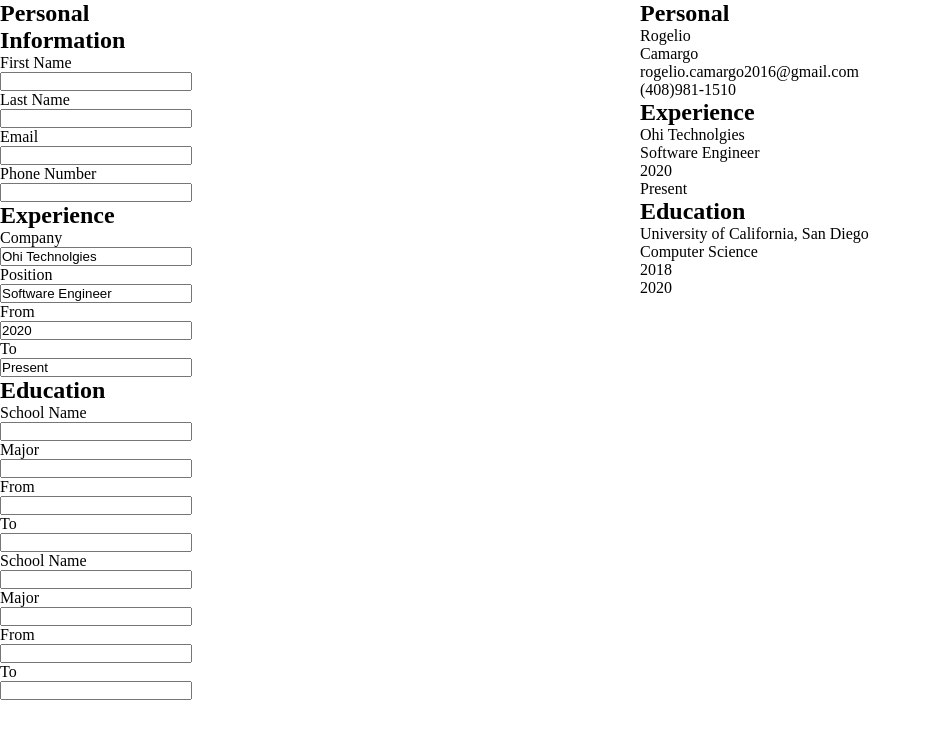
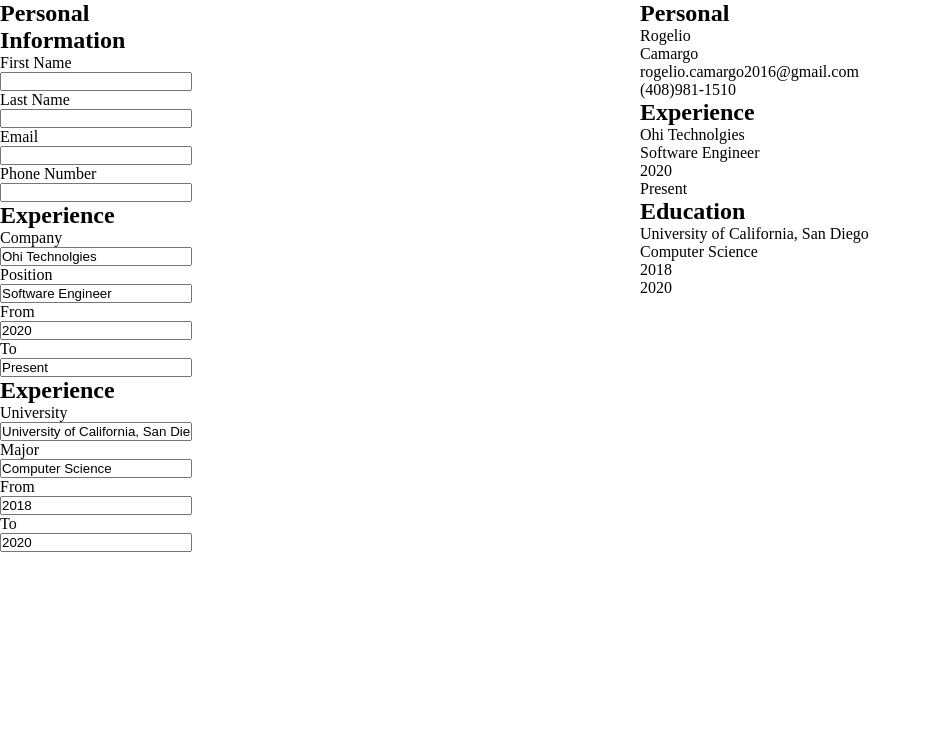
Before and after one commit to RogelioCamargo/cv-builder, a React (Create React App) app: page / in a window 1280 px wide. Shown: the top 738 px of the page, without its empty margins (0-932 px from the left). Built offline with nearby package versions, Linux system fonts and the light colour scheme.

Commit message:
Pass state into props for education

```diff
--- a/src/components/Education.js
+++ b/src/components/Education.js
@@ -9,11 +9,15 @@ class Education extends Component {
   }
 
   render() {
+    const { info } = this.props;
     return (
       <div>
-        <h2>Education</h2>
-        <EducationItem />
-        <EducationItem />
+        <h2>Experience</h2>
+        <div>
+          {info.map((education) => (
+            <EducationItem info={education} />
+          ))}
+        </div>
       </div>
     );
   }
--- a/src/components/EducationItem.js
+++ b/src/components/EducationItem.js
@@ -7,17 +7,19 @@ class EducationItem extends Component {
   }
 
   render() {
+    const { university, major, from, to } = this.props.info;
+
     return (
       <div style={{ width: "30%" }}>
         <div style={{ display: "flex", flexDirection: "column" }}>
-          <label>School Name</label>
-          <input type="text" />
+          <label>University</label>
+          <input type="text" name="university" value={university} />
           <label>Major</label>
-          <input type="text" />
+          <input type="text" name="major" value={major}/>
           <label>From</label>
-          <input type="text" />
+          <input type="text" name="from" value={from} />
           <label>To</label>
-          <input type="text" />
+          <input type="text" name="to" value={to} />
         </div>
       </div>
     );
```
